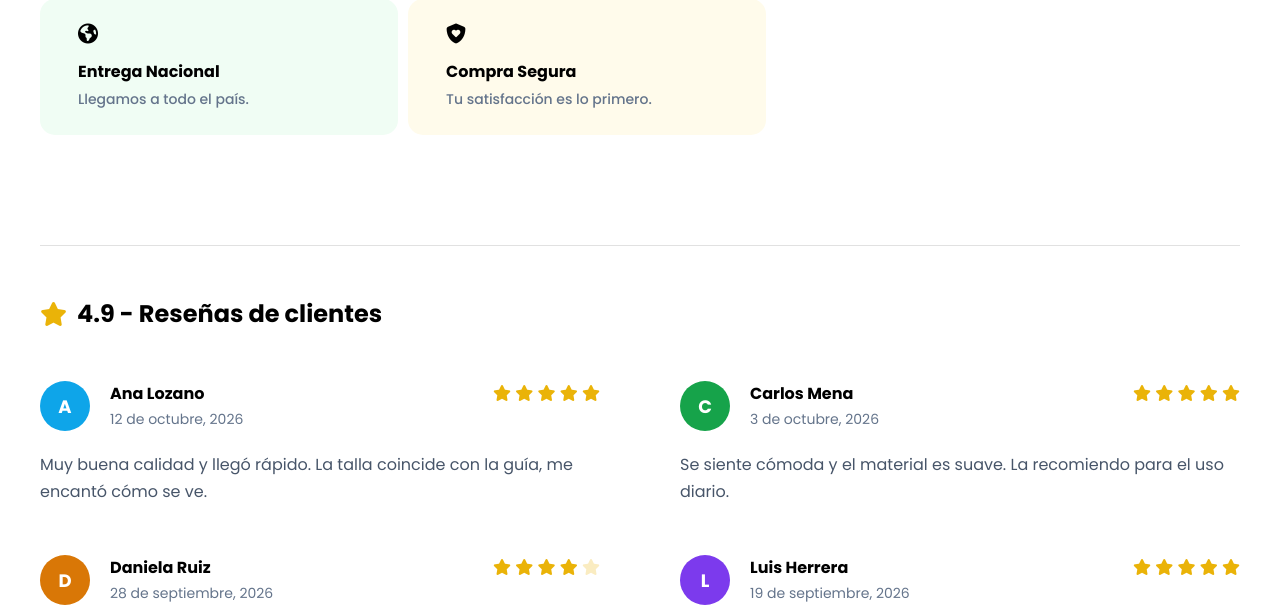
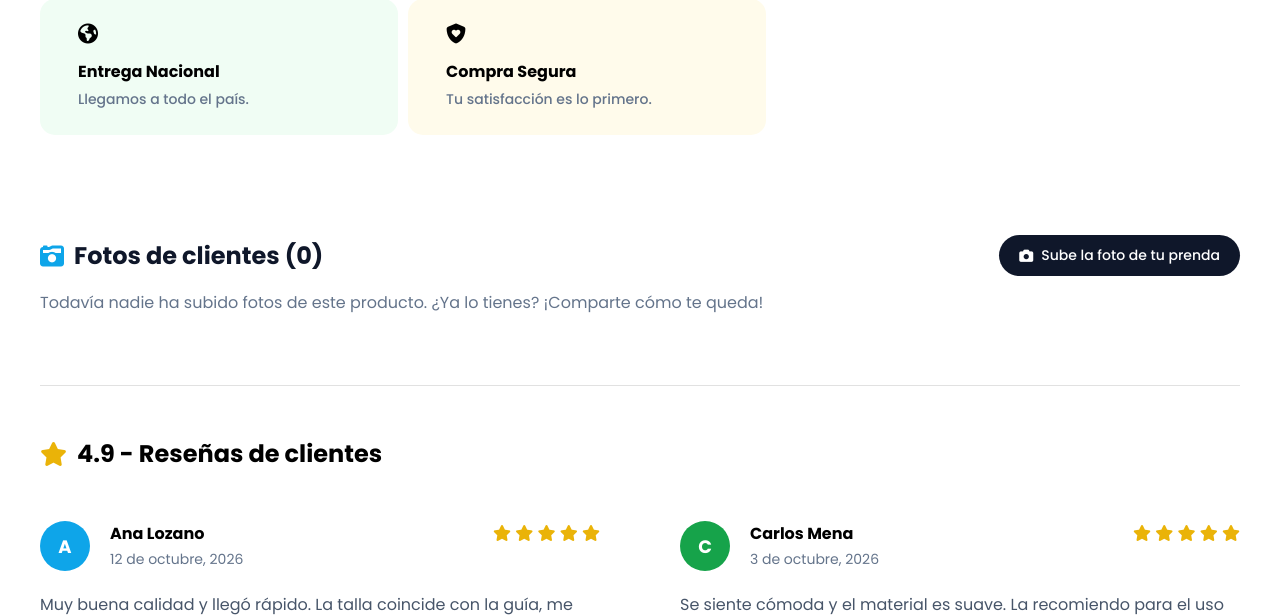
Before and after one commit to huertavicky607-sudo/Proyecto-Final-Flask, a Flask app: page /producto/1 in a window 1280 px wide. Shown: the part 1445-2060 px from the top of the page. Run offline with Flask 3, Linux system fonts and the light colour scheme; the visitor is signed in with stand-in values (Sample User, id 1); tables that the repository leaves empty hold one stand-in row (values such as "Sample post"); grey boxes marked "Sample" are stand-in pictures; data that the repository does not hold is empty.

Commit message:
Update detalle_producto.html

```diff
--- a/Mi_Proyecto/templates/detalle_producto.html
+++ b/Mi_Proyecto/templates/detalle_producto.html
@@ -175,6 +175,28 @@
             </div>
         </div>
     </div>
+
+    <!-- ===== Fotos de clientes (estilo Shein) ===== -->
+    <section class="ugc-producto">
+        <div class="map-head">
+            <h2><i class="fa-solid fa-camera-retro" style="color: #0ea5e9;"></i> Fotos de clientes ({{ fotos_clientes|length }})</h2>
+            <a href="{{ url_for('vista_fotos', producto=producto.id_producto) }}" class="btn-admin-crud">
+                <i class="fa-solid fa-camera"></i> Sube la foto de tu prenda
+            </a>
+        </div>
+        {% if fotos_clientes %}
+            <div class="ugc-strip">
+                {% for f in fotos_clientes %}
+                    <a href="{{ url_for('vista_fotos', producto=producto.id_producto) }}" class="ugc-thumb" title="{{ f.comentario or f.nombre }}">
+                        <img src="{{ url_for('static', filename='uploads/' + f.archivo) }}" alt="Foto de {{ f.nombre }}" loading="lazy">
+                        <span>{{ f.nombre }}{% if f.talla %} · {{ f.talla }}{% endif %}{% if f.ajuste %} · {{ f.ajuste }}{% endif %}</span>
+                    </a>
+                {% endfor %}
+            </div>
+        {% else %}
+            <p style="color: #64748b;">Todavía nadie ha subido fotos de este producto. ¿Ya lo tienes? ¡Comparte cómo te queda!</p>
+        {% endif %}
+    </section>
 
     <!-- ===== Reseñas (textos de ejemplo) ===== -->
     {% set resenas = [
```
